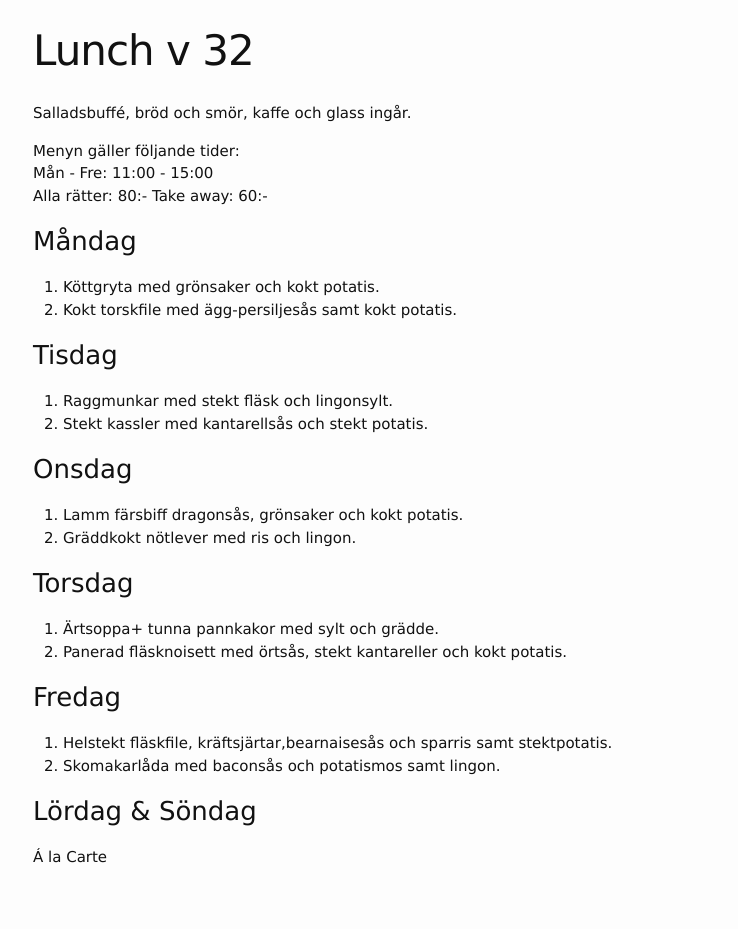
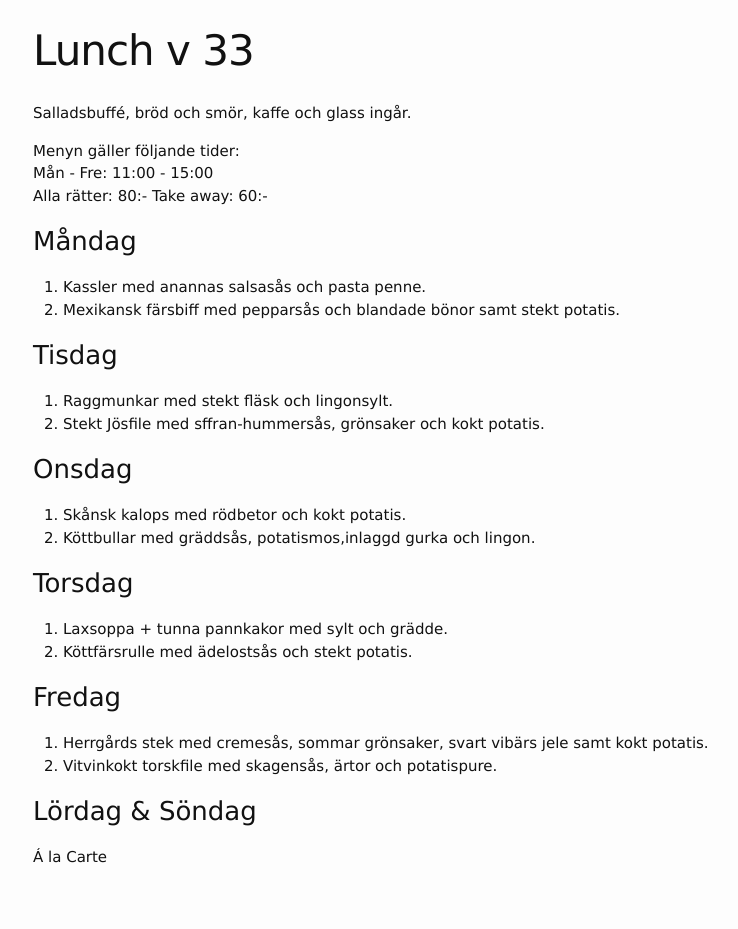
Before and after one commit to FarInn62/farinn62.github.io, a Jekyll site: the page built from lunch.md, in a window 1280 px wide. Shown: the whole page, without its empty margins (237-975 px from the left). Built offline with Jekyll 4.4.1, drawn with Linux system fonts in a browser that asks for light colours.

Commit message:
Update lunch.md

```diff
--- a/lunch.md
+++ b/lunch.md
@@ -1,6 +1,6 @@
 ---
 layout: foodmenu
-title: Lunch v 32
+title: Lunch v 33
 permalink: /lunch/
 published: true
 ---
@@ -12,28 +12,28 @@ Alla rätter: 80:- Take away: 60:-
 
 ### Måndag
 
-1. Köttgryta med grönsaker och kokt potatis.
-2. Kokt torskfile med ägg-persiljesås samt kokt potatis.
+1. Kassler med anannas salsasås och pasta penne.
+2. Mexikansk färsbiff med pepparsås och blandade bönor samt stekt potatis.
 
 ### Tisdag
 
 1. Raggmunkar med stekt fläsk och lingonsylt.
-2. Stekt kassler med kantarellsås och stekt potatis.
+2. Stekt Jösfile med sffran-hummersås, grönsaker och kokt potatis.
 
 ### Onsdag
 
-1. Lamm färsbiff dragonsås, grönsaker och kokt potatis.
-2. Gräddkokt nötlever med ris och lingon.
+1. Skånsk kalops med rödbetor och kokt potatis.
+2. Köttbullar med gräddsås, potatismos,inlaggd gurka och lingon.
 
 ### Torsdag
 
-1. Ärtsoppa+ tunna pannkakor med sylt och grädde.
-2. Panerad fläsknoisett med örtsås, stekt kantareller och kokt potatis.
+1. Laxsoppa + tunna pannkakor med sylt och grädde.
+2. Köttfärsrulle med ädelostsås och stekt potatis.
 
 ### Fredag
 
-1. Helstekt fläskfile, kräftsjärtar,bearnaisesås och sparris samt stektpotatis.
-2. Skomakarlåda med baconsås och potatismos samt lingon.
+1. Herrgårds stek med cremesås, sommar grönsaker, svart vibärs jele samt kokt potatis.
+2. Vitvinkokt torskfile med skagensås, ärtor och potatispure.
 
 ### Lördag & Söndag
 
```
